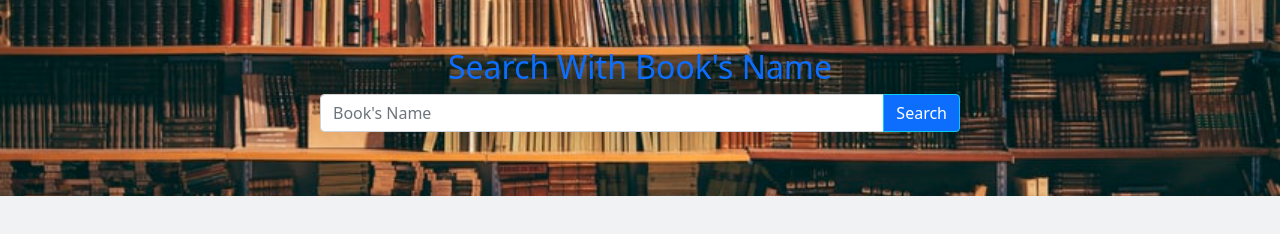
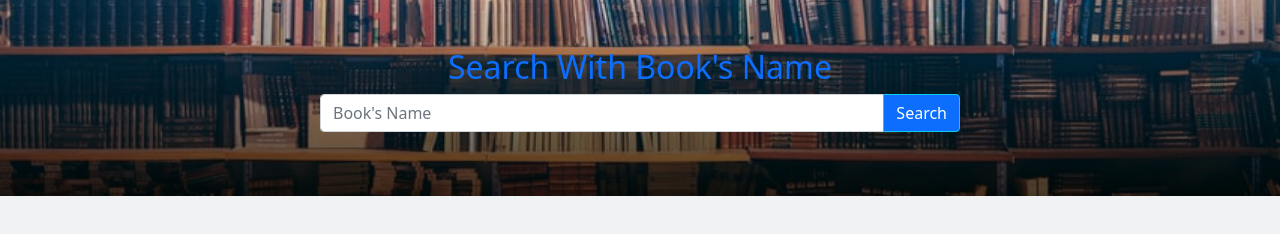
Before and after one commit to Hridoy3519/Book-Archive, a plain HTML site: page index.html in a window 1280 px wide. Drawn offline with nearby package versions, Linux system fonts and the light colour scheme.

Commit message:
Finished

```diff
--- a/style/style.css
+++ b/style/style.css
@@ -4,7 +4,8 @@ body{
 
 /* Setting Search Area Background Image */
 header{
-    background: url("../images/search-background.jpg") center/cover no-repeat;
+    background: linear-gradient(rgba(13, 109, 253, 0.15), rgba(0, 0, 0, 0.7)),
+    url("../images/search-background.jpg") center/cover no-repeat;
 }
 
 /* Display Result simple customization */
```
